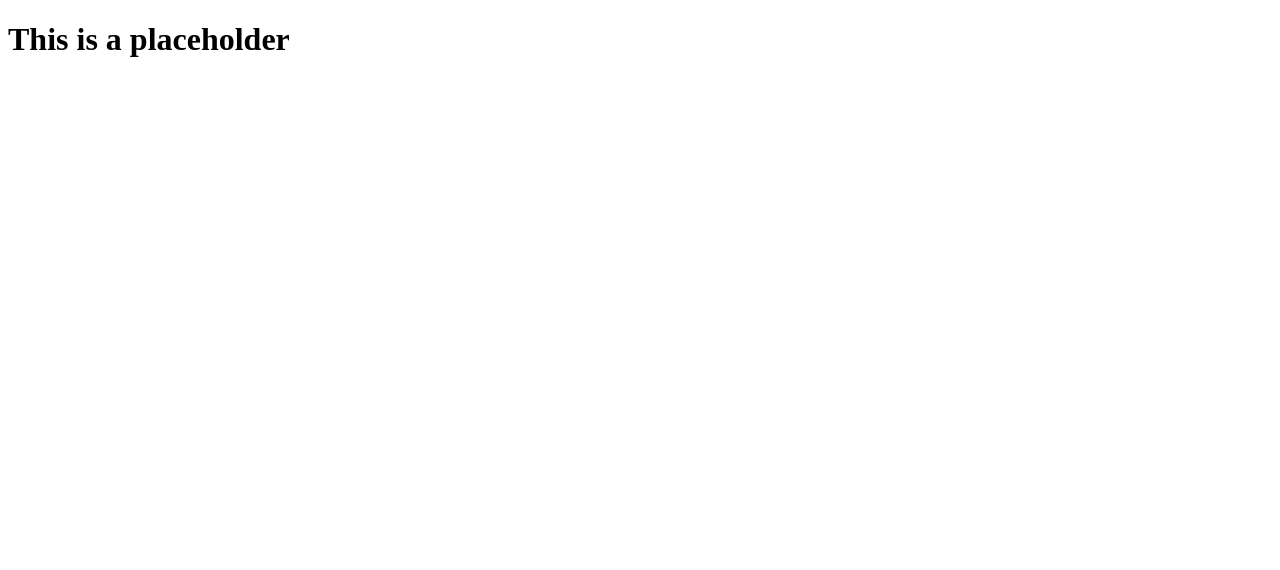
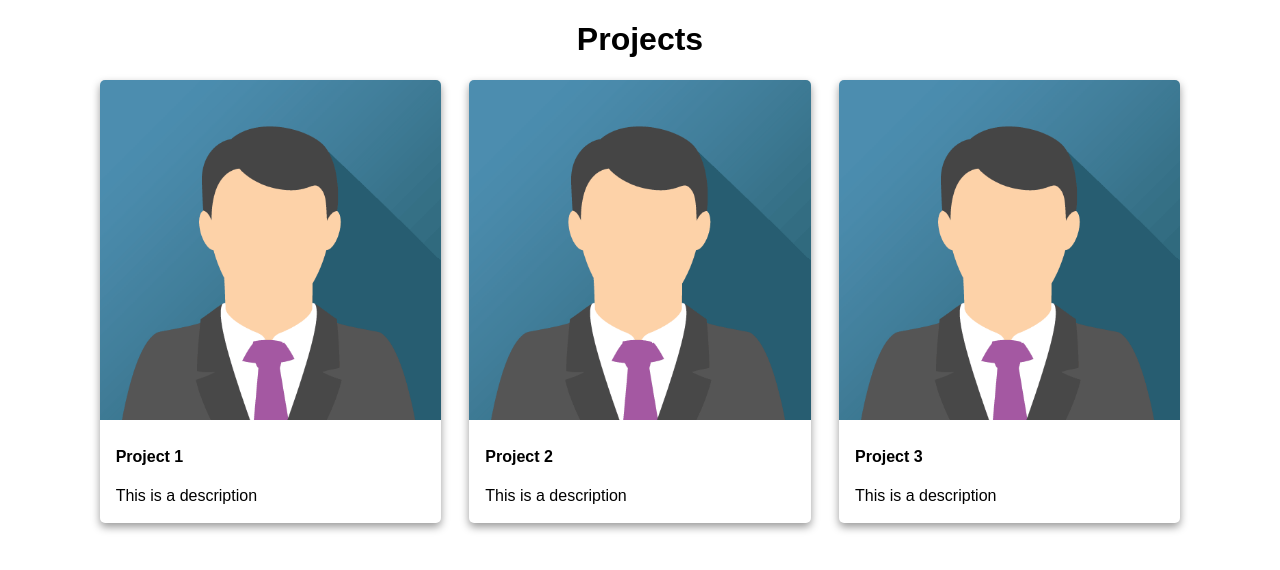
Before and after one commit to tmpk00/tmpk00.github.io, a plain HTML site: page index.html in a window 1280 px wide. Drawn offline with Linux system fonts and the light colour scheme.

Commit message:
Added cards to page

```diff
--- a/index.html
+++ b/index.html
@@ -11,8 +11,42 @@
 
     <body>
         <header>
-            <h1>This is a placeholder</h1>
+            <div class = "tle">
+                <h1>Projects</h1>
+            </div>
         </header>
+        <div class="main">
+            <div class = "card">
+                <img src = "assets/img_avatar.png" alt = "Project capture" style = "width:100%">
+
+                <div class = "container">
+                    <!--Project name goes here-->
+                    <h4><b>Project 1</b></h4>
+                    <!--This is the description for the project-->
+                    <p>This is a description</p>
+                </div>
+            </div>
+            <div class = "card">
+                <img src = "assets/img_avatar.png" alt = "Project capture" style = "width:100%">
+
+                <div class = "container">
+                    <!--Project name goes here-->
+                    <h4><b>Project 2</b></h4>
+                    <!--This is the description for the project-->
+                    <p>This is a description</p>
+                </div>
+            </div>
+            <div class = "card">
+                <img src = "assets/img_avatar.png" alt = "Project capture" style = "width:100%">
+
+                <div class = "container">
+                    <!--Project name goes here-->
+                    <h4><b>Project 3</b></h4>
+                    <!--This is the description for the project-->
+                    <p>This is a description</p>
+                </div>
+            </div>
+        </div>
     </body>
 
 </html>
--- a/scripts/style.css
+++ b/scripts/style.css
@@ -0,0 +1,42 @@
+body{
+    font-family: Arial, Helvetica, sans-serif;
+}
+
+.main{
+    width: 90%;
+    margin: 0 auto;
+}
+
+.tle{
+    /* aligns title to centre of page */
+    text-align: center;
+}
+
+.card {
+    /* Add shadows to card */
+    box-shadow: 0 4px 8px 0 rgba(0,0,0,0.4);
+    transition: 0.3s;
+    /* Adds rounded corner */
+    border-radius: 5px;
+
+    width: 30%;
+
+    float: left;
+
+    margin-left: 2.5%;
+
+  }
+
+.card img {
+    border-radius: 5px 5px 0 0;
+  }
+
+  /* Adds deeper shadow when hovering */
+.card:hover {
+    box-shadow: 0 8px 16px 0 rgba(0,0,0,0.6);
+  }
+
+  /* Padding for the card container */
+.container {
+    padding: 2px 16px;
+  }
```
Also changed, not shown: assets/img_avatar.png (added).
